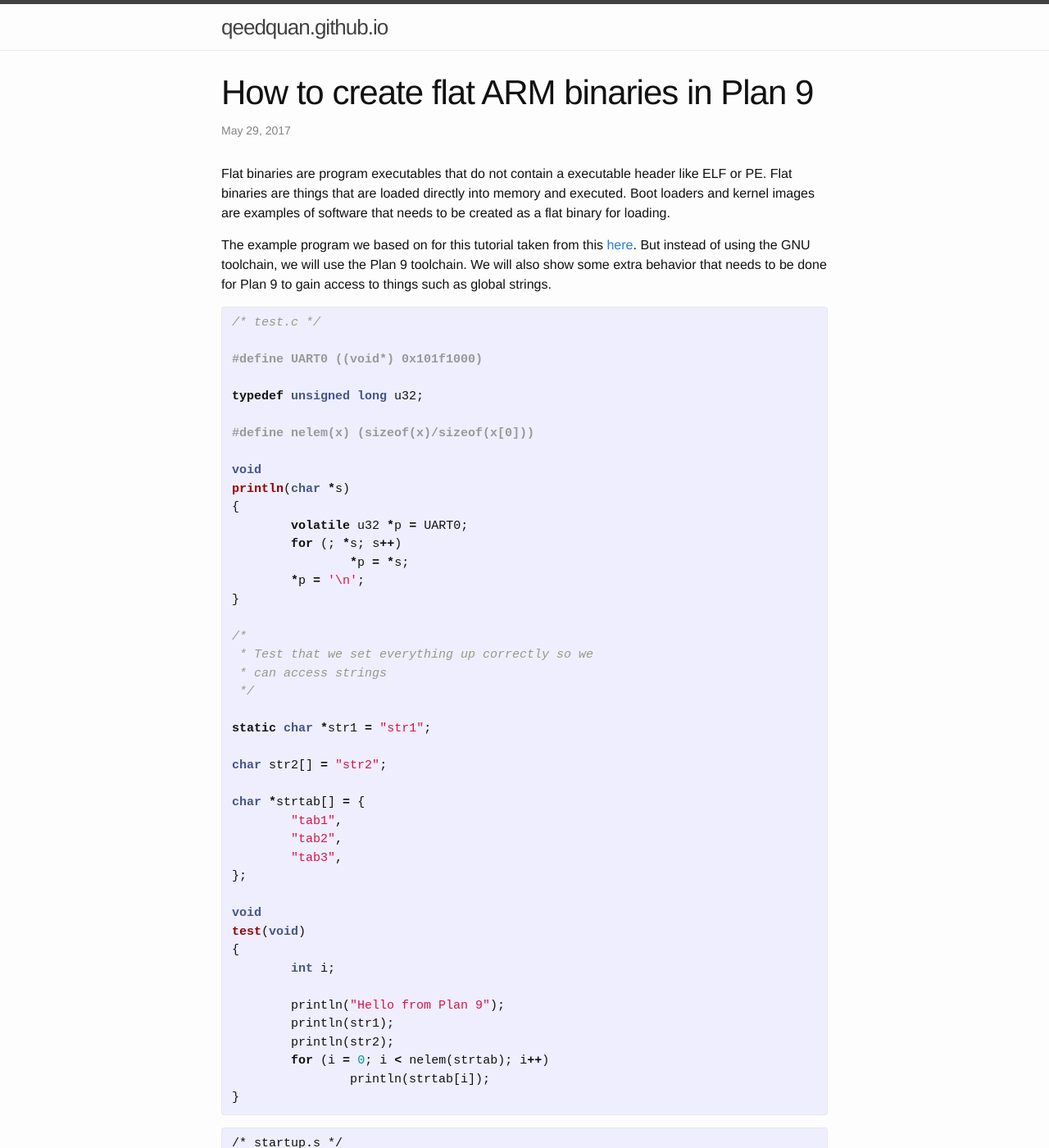
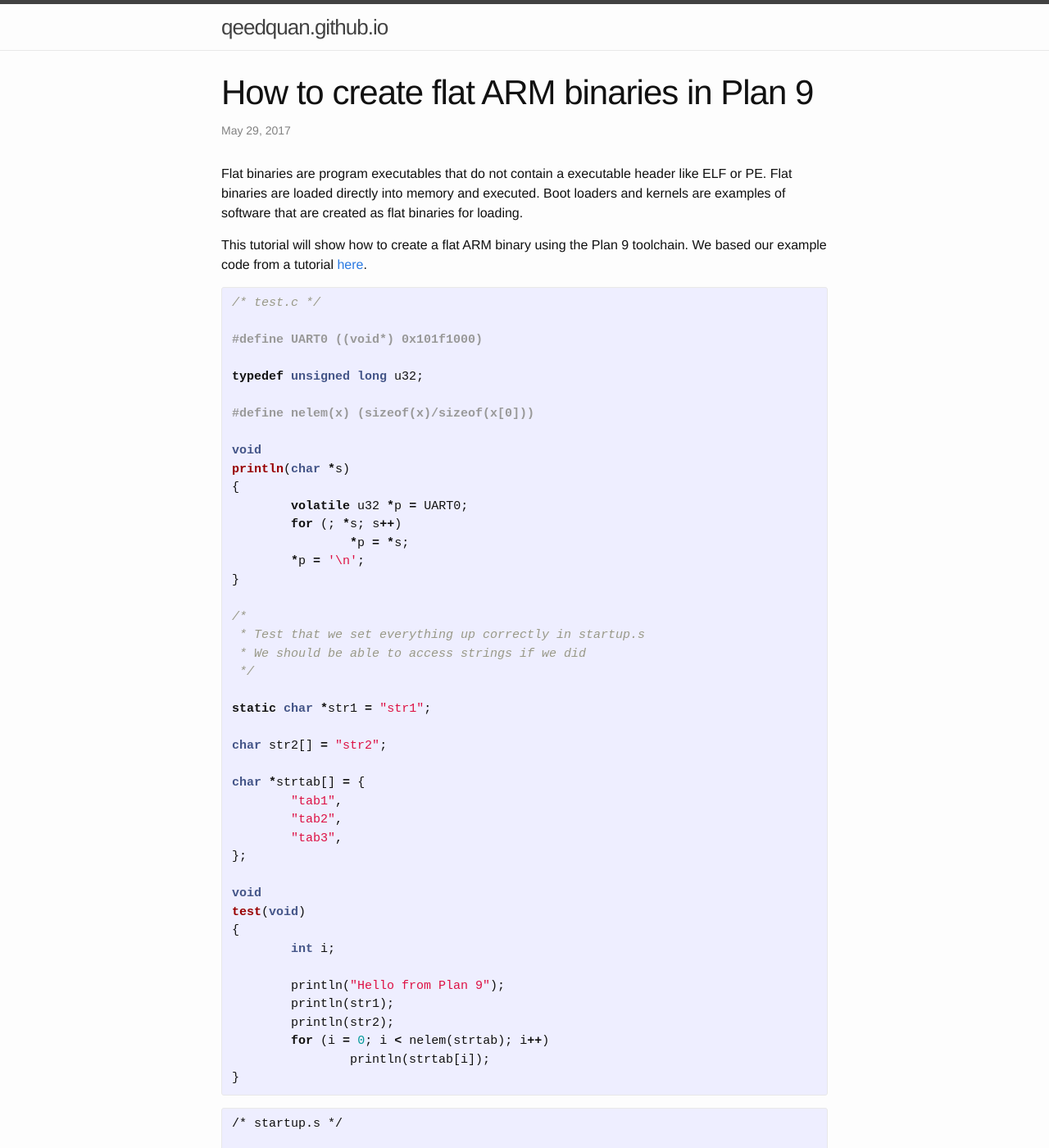
Before and after one commit to qeedquan/qeedquan.github.io, a Jekyll site: the page built from _posts/2017-05-29-Plan9-Flat-ARM-Binaries.markdown, in a window 1280 px wide and 1400 px high. Shown: the whole window at 82% size. Built offline with Jekyll 4.4.1, drawn with Linux system fonts in a browser that asks for light colours; some of the changed text lies outside the part shown.

Commit message:
fix typos

```diff
--- a/_posts/2017-05-29-Plan9-Flat-ARM-Binaries.markdown
+++ b/_posts/2017-05-29-Plan9-Flat-ARM-Binaries.markdown
@@ -4,13 +4,10 @@ title:  "How to create flat ARM binaries in Plan 9"
 date:   2017-05-29 09:28:36 -0400
 categories: plan9 arm binary
 ---
-Flat binaries are program executables that do not contain a executable header like ELF or PE. Flat binaries are things
-that are loaded directly into memory and executed. Boot loaders and kernel images are examples of software that needs
-to be created as a flat binary for loading.
+Flat binaries are program executables that do not contain a executable header like ELF or PE. Flat binaries are loaded directly into memory and executed.
+Boot loaders and kernels are examples of software that are created as flat binaries for loading.
 
-The example program we based on for this tutorial taken from this [here]. But instead of using the GNU toolchain, we will
-use the Plan 9 toolchain. We will also show some extra behavior that needs to be done for Plan 9 to gain access to things
-such as global strings.
+This tutorial will show how to create a flat ARM binary using the Plan 9 toolchain. We based our example code from a tutorial [here].
 
 {% highlight c %}
 /* test.c */
@@ -31,8 +28,8 @@ println(char *s)
 }
 
 /*
- * Test that we set everything up correctly so we
- * can access strings
+ * Test that we set everything up correctly in startup.s
+ * We should be able to access strings if we did
  */
 
 static char *str1 = "str1";
@@ -195,7 +191,7 @@ Disassembly of section .data:
 
 {% endhighlight %}
 
-Everything seems correct, so we run it through qemu and we should see the expected output
+Everything seems correct, so we run it through qemu and we should see the expected output.
 {% highlight shell %}
 
 # Unix commands
```
Also changed, not shown: other parts of _posts/2017-05-29-Plan9-Flat-ARM-Binaries.markdown (+3 -4 lines), 1 other file.
